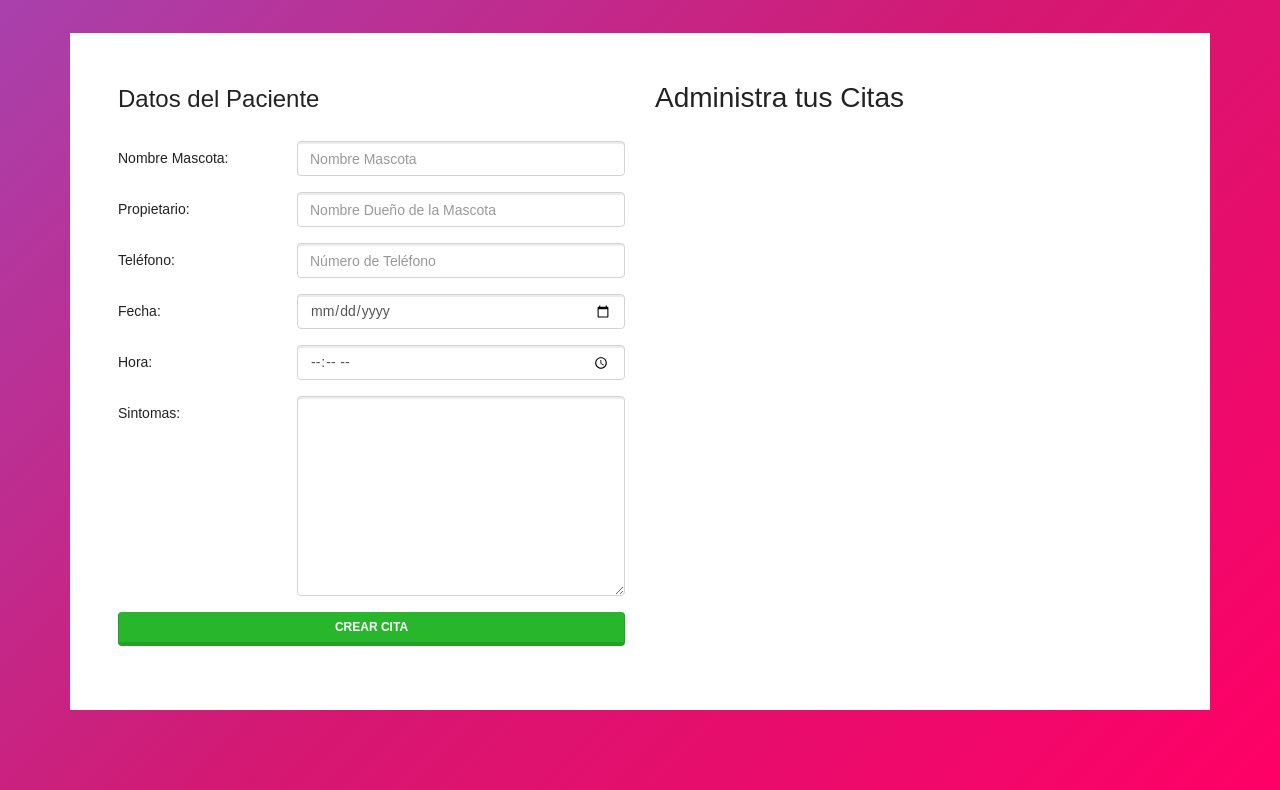
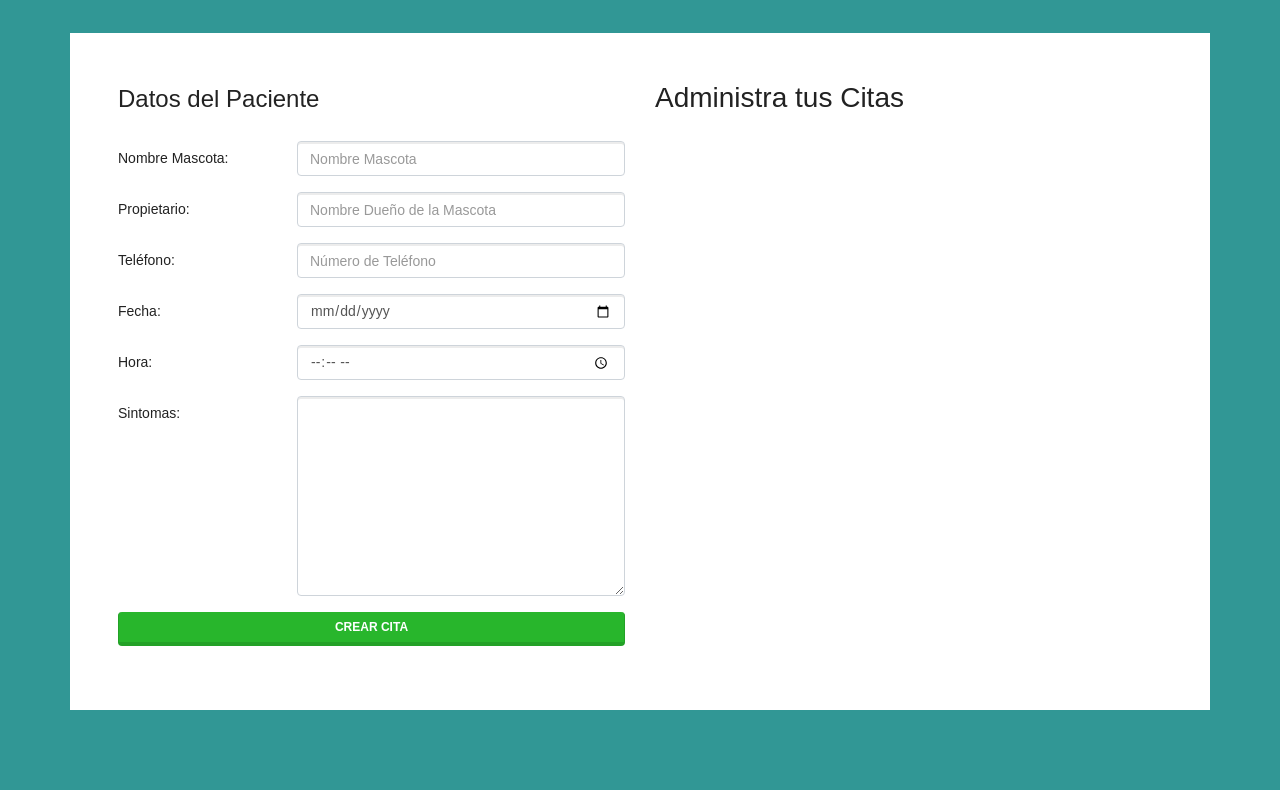
Before and after one commit to lautiquiroga/Administrador-de-Citas, a plain HTML site: page index.html in a window 1280 px wide. Shown: the part 101-891 px from the top of the page. Drawn offline with Linux system fonts and the light colour scheme.

Commit message:
Update styles.css

```diff
--- a/css/styles.css
+++ b/css/styles.css
@@ -5,7 +5,7 @@ body {
   margin: 0;
   padding: 0;
   font-family: sans-serif;
-  background-image: linear-gradient(-225deg, #A445B2 0%, #D41872 52%, #FF0066 100%);
+  background: #319795;
   min-height: 100%;
   padding-bottom: 5rem;
 }
```
